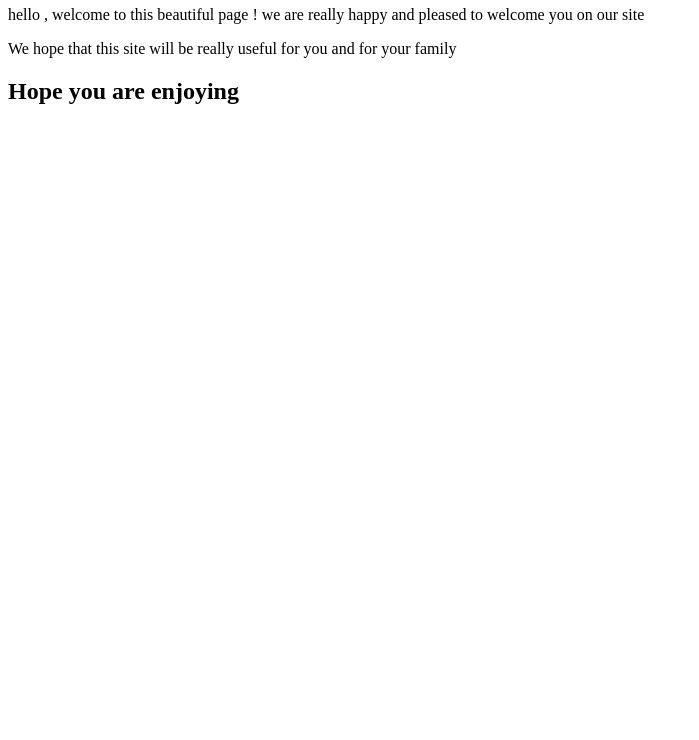
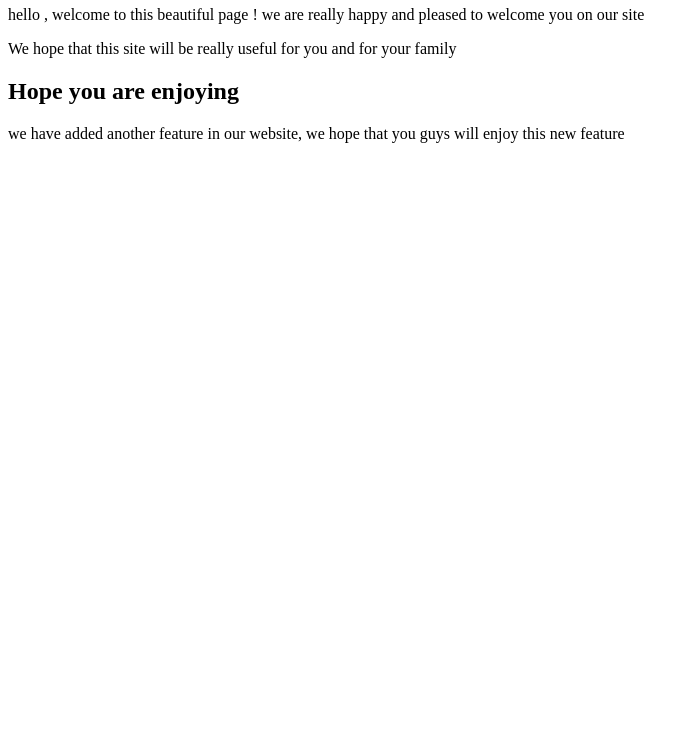
Before and after one commit to samraTahir/git-demo, a plain HTML site: page index.html in a window 1280 px wide. Shown: the part 60-800 px from the top of the page, without its empty margins (0-699 px from the left). Drawn offline with Linux system fonts and the light colour scheme.

Commit message:
added new feature

```diff
--- a/index.html
+++ b/index.html
@@ -3,5 +3,8 @@
 <h1>Welcome to Page </h1>
 <p> hello , welcome to this beautiful page ! we are really happy and pleased to welcome you on our site </p>
 <p>We hope that this site will be really useful for you and for your family </p>
+
 <h2>Hope you are enjoying </h2>
+<p> we have added another feature in our website, we hope that you guys will enjoy this new feature </p>
+
 </html>
```
